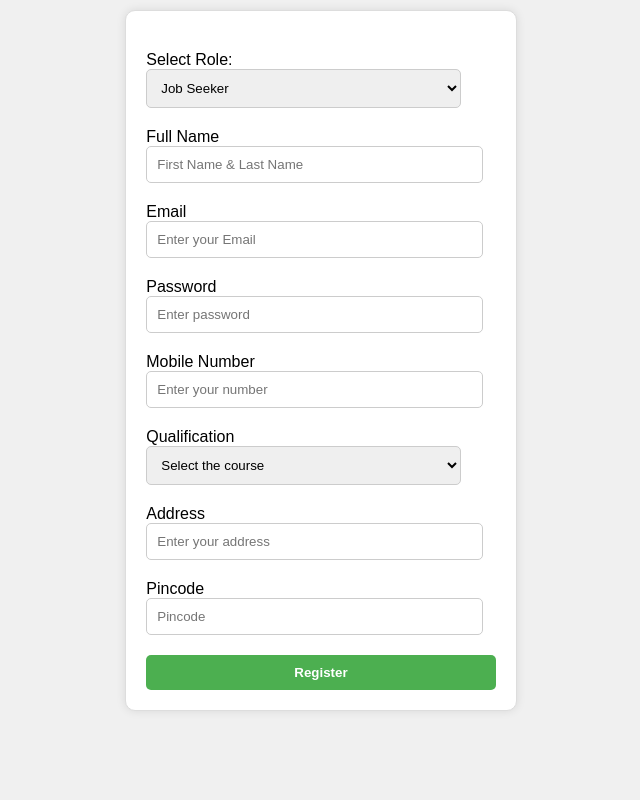
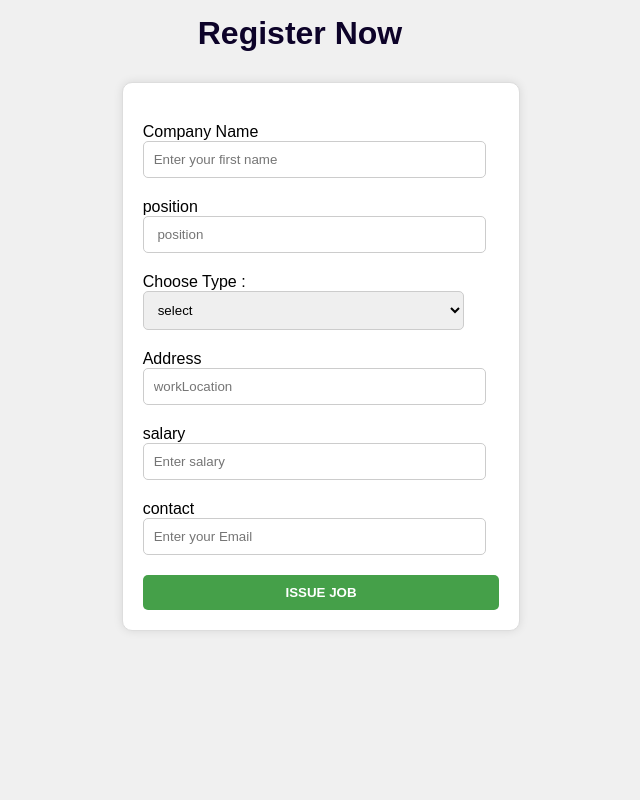
Before and after one commit to deekshith991/version2, a React (Create React App) app in the folder frontend/: page /register in a window 1280 px wide. Shown: the top 800 px of the page, without its empty margins (340-980 px from the left). Built offline with nearby package versions, Linux system fonts and the light colour scheme; no server answers.

Commit message:
added issue job

```diff
--- a/frontend/src/App.js
+++ b/frontend/src/App.js
@@ -1,18 +1,17 @@
 import './App.css';
+import AddJOB from './components/AddJOBpage';
 import LoginPage from './components/LoginPage';
 import ProfilePage from './components/ProfilePage';
 import RegistrationForm from './components/RegstrationFormPage';
-import { test } from './components/services';
 
 
 function App() {
 
-  test();
+
 
   return (
     <div className="App">
-      {/* <h1>hello</h1> */}
-      {/* <h2>check</h2> */}
+      <AddJOB />
       <RegistrationForm />
       <ProfilePage />
     </div>
--- /dev/null
+++ b/frontend/src/components/AddJOBpage.js
@@ -0,0 +1,98 @@
+
+import './css/loginPage.css';
+import { useState } from 'react';
+
+const AddJOB = () => {
+
+    const [regData, setRegData] = useState({
+        company: "",
+        position: "",
+        workType: "",
+        workLocation: "",
+        salary: "",
+        contact: ""
+    });
+
+    const handleChange = (e) => {
+        e.preventDefault();
+        const { name, value } = e.target;
+        setRegData({ ...regData, [name]: value });
+    }
+
+    const handleRegister = (e) => {
+        e.preventDefault();
+        const formData = {
+            company: regData.company,
+            position: regData.position,
+            workType: regData.workType,
+            workLocation: regData.workLocation,
+            salary: regData.salary,
+            email: regData.contact
+        }
+
+        console.log('submiitin job', formData);
+
+
+    }
+
+
+    return (
+        <div className='ISSUEJOB'>
+            <div className="container">
+                <h1>Register Now</h1>
+                <div className="d-flex flex-row">
+                    <div className="login-box">
+                        <form onSubmit={handleRegister}>
+
+
+
+                            <div className="form-group">
+                                <label htmlFor="company">Company Name</label>
+                                <input type="text" className="form-control" id="company" placeholder="Enter your first name" name="company" value={regData.company} onChange={handleChange} />
+                            </div>
+
+                            <div className="form-group">
+                                <label htmlFor="position">position</label>
+                                <input type="text" className="form-control" id="position" placeholder=" position" name="position" value={regData.lastName} onChange={handleChange} />
+                            </div>
+
+                            <div className="form-group">
+                                <label htmlFor="workType">Choose Type :</label><br />
+                                <select id="workType" name="workType" value={regData.workType} onChange={handleChange}>
+                                    <option value='null' >select</option>
+                                    <option value="internship" >internship</option>
+                                    <option value="part-time" >part-time</option>
+                                    <option value="full-time" >full-time</option>
+
+                                </select>
+                            </div>
+                            <div className="form-group">
+                                <label htmlFor="workLocation">Address</label>
+                                <input type="text" className="form-control" id="workLocation" placeholder="workLocation" name="workLocation" value={regData.workLocation} onChange={handleChange} />
+                            </div>
+                            <div className="form-group">
+                                <label htmlFor="salary ">salary </label>
+                                <input type="number" className="form-control" id="salary" placeholder="Enter salary"
+                                    name="salary" value={regData.salary} onChange={handleChange} />
+                            </div>
+                            <div className="form-group">
+                                <label htmlFor="contact">contact</label>
+                                <input type="email" className="form-control" id="contact" placeholder="Enter your Email" name="contact" value={regData.contact} onChange={handleChange} />
+                            </div>
+
+
+
+
+                            <button type="submit" className="btn btn-success btn-block" id="issue-btn">ISSUE JOB</button>
+
+                        </form>
+                    </div>
+
+                </div>
+            </div>
+
+        </div>
+    );
+}
+
+export default AddJOB;
--- a/frontend/src/components/RegstrationFormPage.js
+++ b/frontend/src/components/RegstrationFormPage.js
@@ -20,10 +20,19 @@ const RegistrationForm = () => {
         setUser({ ...user, [name]: value });
     }
 
-    const handleSubmit = (e) => {
+    const submitUser = () => {
+        console.log('submitting User');
+    }
+
+    function submitCompany() {
+        console.log('submitting company');
+    }
+
+    function handleSubmit(e) {
         e.preventDefault();
-        // Handle form submission logic here (e.g., send data to server)
         console.log('Submitted user:', user);
+
+        const decision = (role === 'jobSeeker') ? submitUser() : submitCompany()
     }
 
     const jobSeekerFields = (
```
Also changed, not shown: frontend/src/components/.RegisterUserPage.txt (renamed from frontend/src/components/RegisterUserPage.js), frontend/src/components/.RegisterUserPage2.txt (renamed from frontend/src/components/RegisterUserPage2.js).
